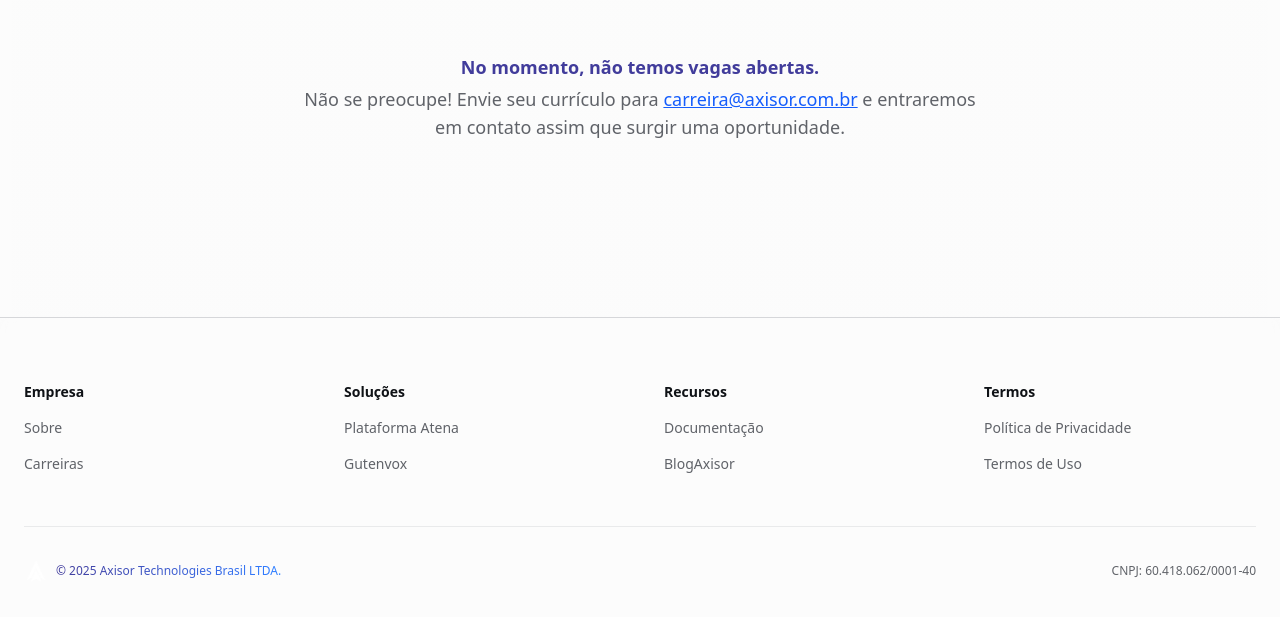
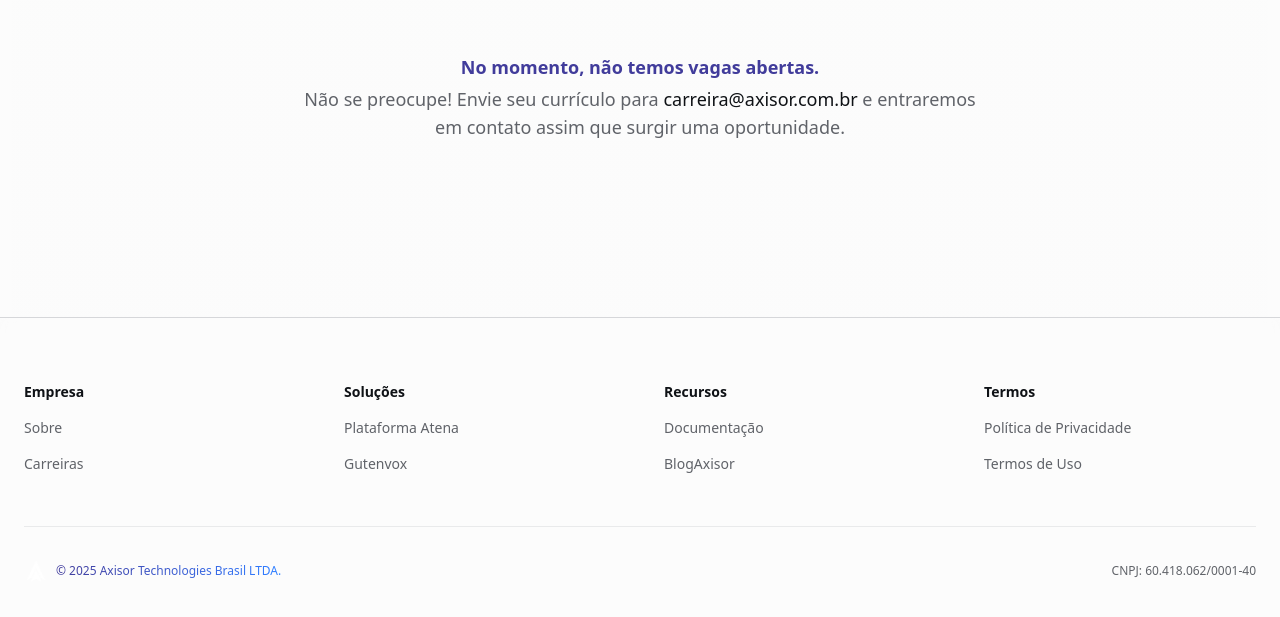
Before and after one commit to axisor-tech/louvre-project-axisor-tmp, a Next.js app: page /careers in a window 1280 px wide. Shown: the part 1583-2200 px from the top of the page. Built offline with nearby package versions, Linux system fonts and the light colour scheme.

Commit message:
refactor: replace anchor tag with Next.js Link component for email contact

```diff
--- a/src/app/careers/_components/JobListings.tsx
+++ b/src/app/careers/_components/JobListings.tsx
@@ -3,6 +3,7 @@
 import { DotLottieReact } from "@lottiefiles/dotlottie-react";
 
 import { motion } from "framer-motion";
+import Link from "next/link";
 import { staggerContainer, type JobPosition } from "../types";
 
 interface JobListingsProps {
@@ -44,12 +45,12 @@ export const JobListings = ({}: JobListingsProps) => {
             No momento, não temos vagas abertas.
           </span>
           Não se preocupe! Envie seu currículo para{" "}
-          <a
-            className="underline text-blue-600 hover:text-blue-800"
+          <Link
+            className="text-accent-foreground hover:text-accent-foreground/80"
             href="mailto:carreira@axisor.com.br"
           >
             carreira@axisor.com.br
-          </a>{" "}
+          </Link>{" "}
           e entraremos em contato assim que surgir uma oportunidade.
         </motion.p>
       </motion.div>
```
